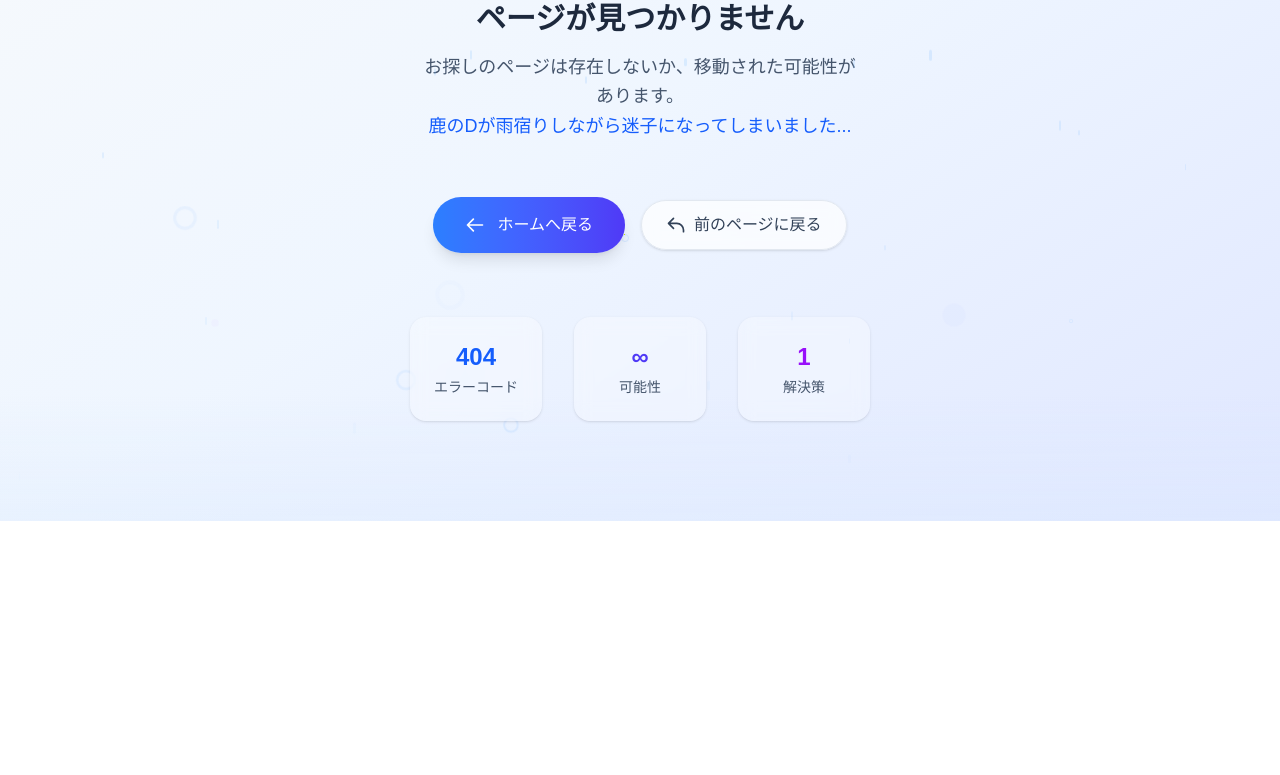
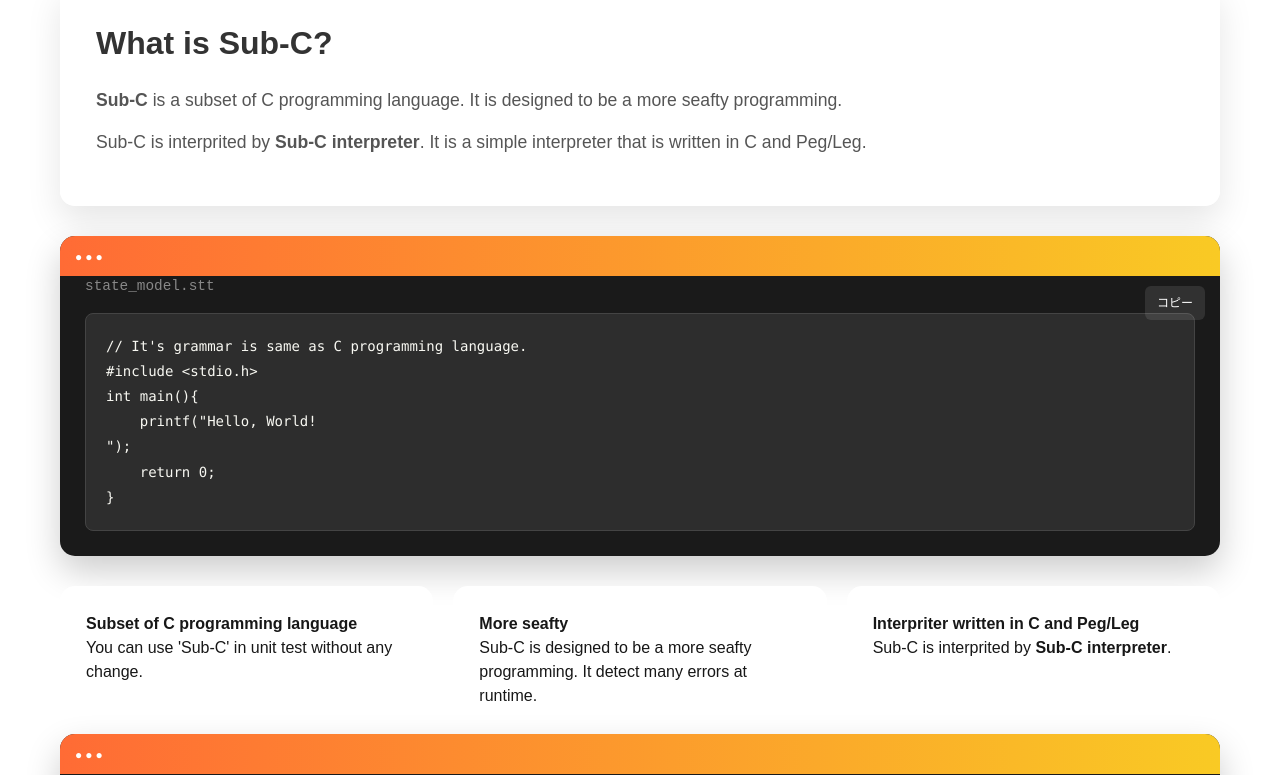
Before and after one commit to bambi01-95/WebShica, a Next.js app in the folder shica-next-app/: page /kunii in a window 1280 px wide. Before the commit this address had no page. Shown: the part 279-1054 px from the top of the page. Before the commit the page ends 800 px from the top, so only its background shows below. Built offline with nearby package versions, Linux system fonts and the light colour scheme.

Commit message:
Mr. Countryのページの追加

```diff
--- a/shica-next-app/app/globals.css
+++ b/shica-next-app/app/globals.css
@@ -160,7 +160,7 @@ body {
 .code-span-component {
   display: inline-block;
   background: linear-gradient(135deg, #ff6b35, #f9ca24);
-  color: white;
+  color: blue;
   padding: 4px 8px;
   border-radius: 6px;
   font-family: 'Courier New', monospace;
--- /dev/null
+++ b/shica-next-app/app/kunii/page.tsx
@@ -0,0 +1,120 @@
+'use client';
+import React, { useState, useEffect } from 'react';
+
+// タイトルコンポーネント
+import { TitleComponent } from '@/component/code/TitleComponent';
+
+// 説明文コンポーネント
+import { DescriptionComponent } from '@/component/code/DescriptionComponent';
+
+import { CodeSpan } from '@/component/code/CodeSpan';
+import { CodeBlock } from '@/component/code/CodeBlock';
+import { FeatureCard } from '@/component/code/FeatureCard';
+
+
+
+// メインページコンポーネント
+const ProgrammingLanguagePage = () => {
+  useEffect(() => {
+    // ページロード時のアニメーション
+    const components = document.querySelectorAll('.title-component, .description-component, .code-block-component');
+
+    components.forEach((component, index) => {
+      setTimeout(() => {
+        (component as HTMLElement).style.opacity = '1';
+        (component as HTMLElement).style.transform = 'translateY(0)';
+      }, index * 200);
+    });
+
+    // スクロール時のアニメーション効果
+    const handleScroll = () => {
+      const cards = document.querySelectorAll('.feature-card');
+      const triggerBottom = window.innerHeight * 0.8;
+
+      cards.forEach(card => {
+        const cardTop = card.getBoundingClientRect().top;
+
+        if (cardTop < triggerBottom) {
+          (card as HTMLElement).style.opacity = '1';
+          (card as HTMLElement).style.transform = 'translateY(0)';
+        }
+      });
+    };
+
+    window.addEventListener('scroll', handleScroll);
+    return () => window.removeEventListener('scroll', handleScroll);
+  }, []);
+
+  return (
+    <div className="container">
+      <TitleComponent
+        title="Sub-C"
+        subtitle="Subset of C programming language"
+      />
+
+      <DescriptionComponent title="What is Sub-C?">
+        <p>
+          <strong>Sub-C</strong> is a subset of C programming language.
+          It is designed to be a more seafty programming.
+        </p>
+        <p>
+            Sub-C is interprited by <strong>Sub-C interpreter</strong>.
+            It is a simple interpreter that is written in C and Peg/Leg.
+        </p>
+      </DescriptionComponent>
+
+      <CodeBlock filename="state_model.stt">
+{`// It's grammar is same as C programming language.
+#include <stdio.h>
+int main(){
+    printf("Hello, World!\n");
+    return 0;
+}
+`}
+      </CodeBlock>
+
+      <div className="feature-grid">
+        <FeatureCard title="Subset of C programming language">
+          <p>
+            You can use 'Sub-C' in unit test without any change.
+          </p>
+        </FeatureCard>
+
+        <FeatureCard title="More seafty">
+          <p>
+            Sub-C is designed to be a more seafty programming.
+            It detect many errors at runtime.
+          </p>
+        </FeatureCard>
+
+        <FeatureCard title="Interpriter written in C and Peg/Leg">
+          <p>
+            Sub-C is interprited by <strong>Sub-C interpreter</strong>.
+          </p>
+        </FeatureCard>
+      </div>
+
+      <CodeBlock filename="advanced_example.zen">
+{`
+int array[5] = {1, 2, 3, 4, 5};
+int main(){
+    for(int i = 0; i <= 5; i++){
+        printf("%d\n", array[i]); // array[5] is out of bounds
+    }
+    return 0;
+}
+`}
+      </CodeBlock>
+
+      <DescriptionComponent title="Features">
+        <p>Sub-C has the following features:</p>
+        <p>• <strong>Subset of C programming language</strong>：You can use 'Sub-C' in unit test without any change</p>
+        <p>• <strong>More seafty</strong>：It detect many errors at runtime</p>
+        <p>• <strong>Interpriter written in C and Peg/Leg</strong>：It is a simple interpreter that is written in C and Peg/Leg</p>
+      </DescriptionComponent>
+
+    </div>
+  );
+};
+
+export default ProgrammingLanguagePage;
```
